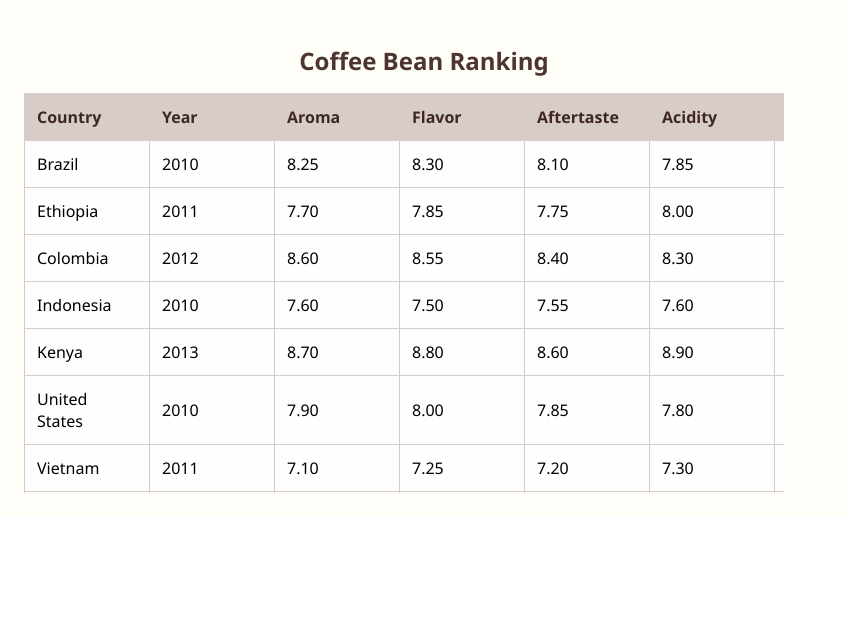
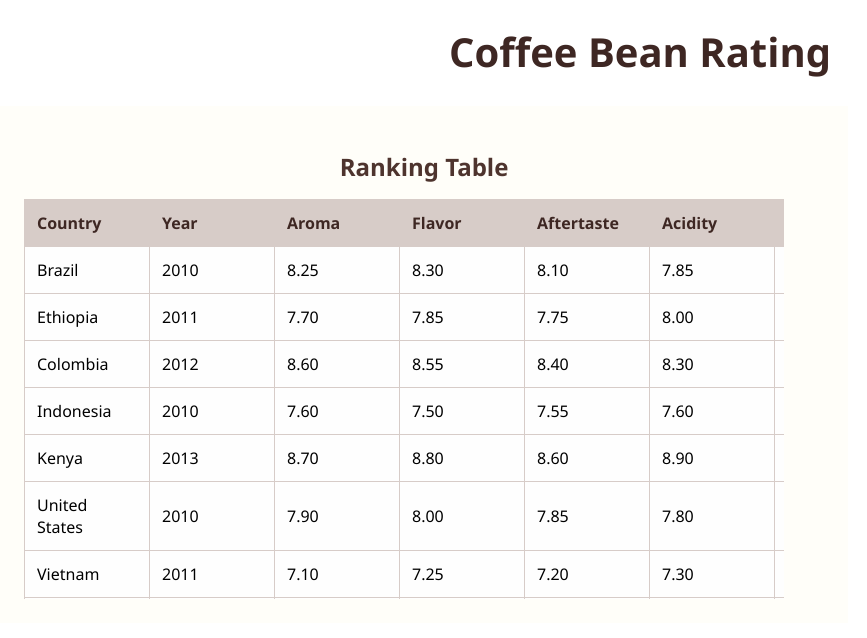
Before and after one commit to cynic10/CS_571_beanRating, a React (Create React App) app in the folder my-app/: page / in a window 1280 px wide. Shown: the top 638 px of the page, without its empty margins (0-867 px from the left). Built offline with nearby package versions, Linux system fonts and the light colour scheme.

Commit message:
modified:   my-app/src/App.css 	modified:   my-app/src/App.js 	modified:   my-app/src/components/RankingTable/RankingTable.css 	modified:   my-app/src/components/RankingTable/RankingTable.js

```diff
--- a/my-app/src/App.css
+++ b/my-app/src/App.css
@@ -28,6 +28,14 @@
   color: #61dafb;
 }
 
+.site-title {
+  text-align: center;
+  color: #3e2723;
+  font-size: 2.5rem;
+  margin-top: 24px;
+  font-family: 'Segoe UI', sans-serif;
+}
+
 @keyframes App-logo-spin {
   from {
     transform: rotate(0deg);
--- a/my-app/src/App.js
+++ b/my-app/src/App.js
@@ -7,6 +7,7 @@ import RankingTable from './components/RankingTable/RankingTable';
 function App() {
   return (
     <div className="App">
+      <h1 className="site-title">Coffee Bean Rating</h1>
       <RankingTable />
     </div>
   );
--- a/my-app/src/components/RankingTable/RankingTable.css
+++ b/my-app/src/components/RankingTable/RankingTable.css
@@ -5,6 +5,8 @@
     background-color: #fffef9;
     max-width: 800px;
     margin: 0;
+    margin-left: 0;
+    margin-top: 24px;
   }
 
   .ranking-table h2 {
@@ -43,3 +45,16 @@
     color: #3e2723;
     cursor: pointer;
   }
+
+.table-wrapper {
+    max-height: 400px;
+    overflow-y: auto;
+    overflow-x: auto;
+  }
+
+.ranking-table thead th {
+    position: sticky;
+    top: 0;
+    background-color: #d7ccc8;
+    z-index: 2;
+  }
--- a/my-app/src/components/RankingTable/RankingTable.js
+++ b/my-app/src/components/RankingTable/RankingTable.js
@@ -34,7 +34,7 @@ const RankingTable = () => {
 
   return (
     <div className="ranking-table">
-      <h2>Coffee Bean Ranking</h2>
+      <h2>Ranking Table</h2>
       <table>
         <thead>
           <tr>
```
